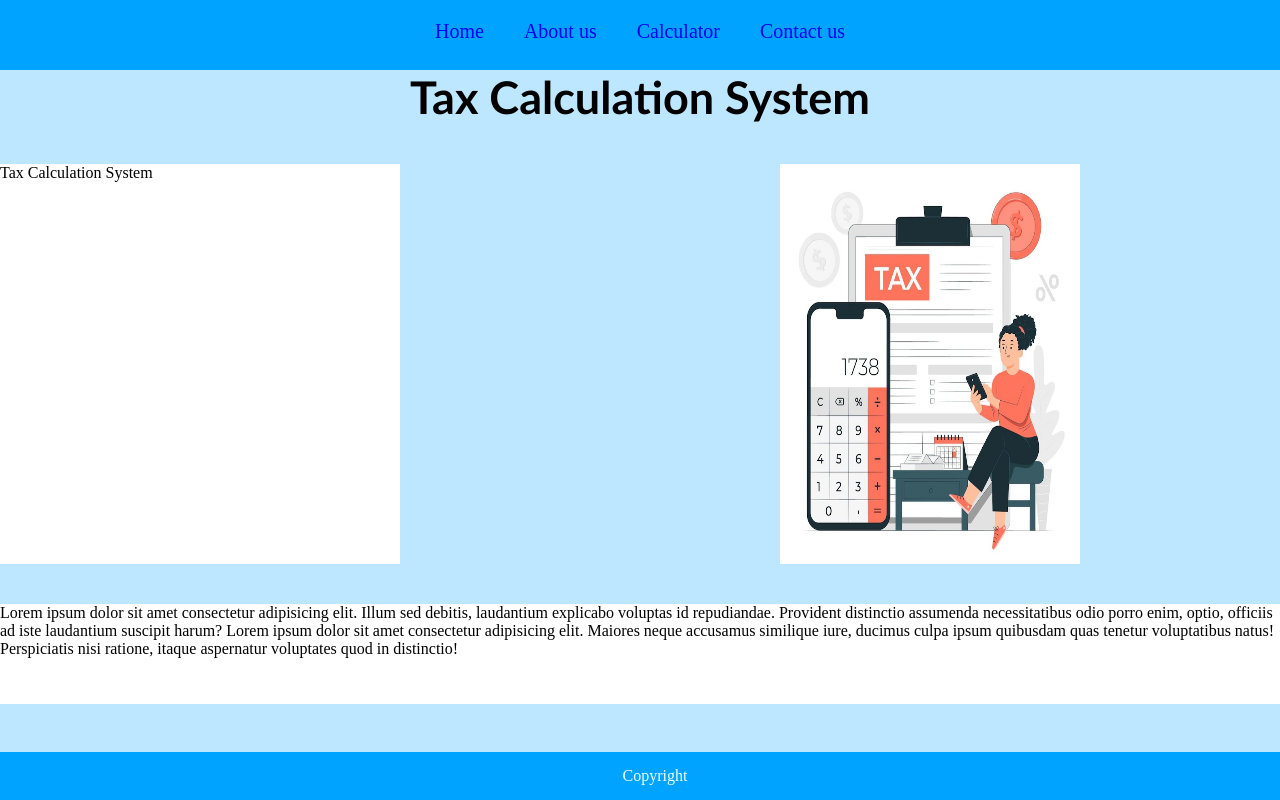
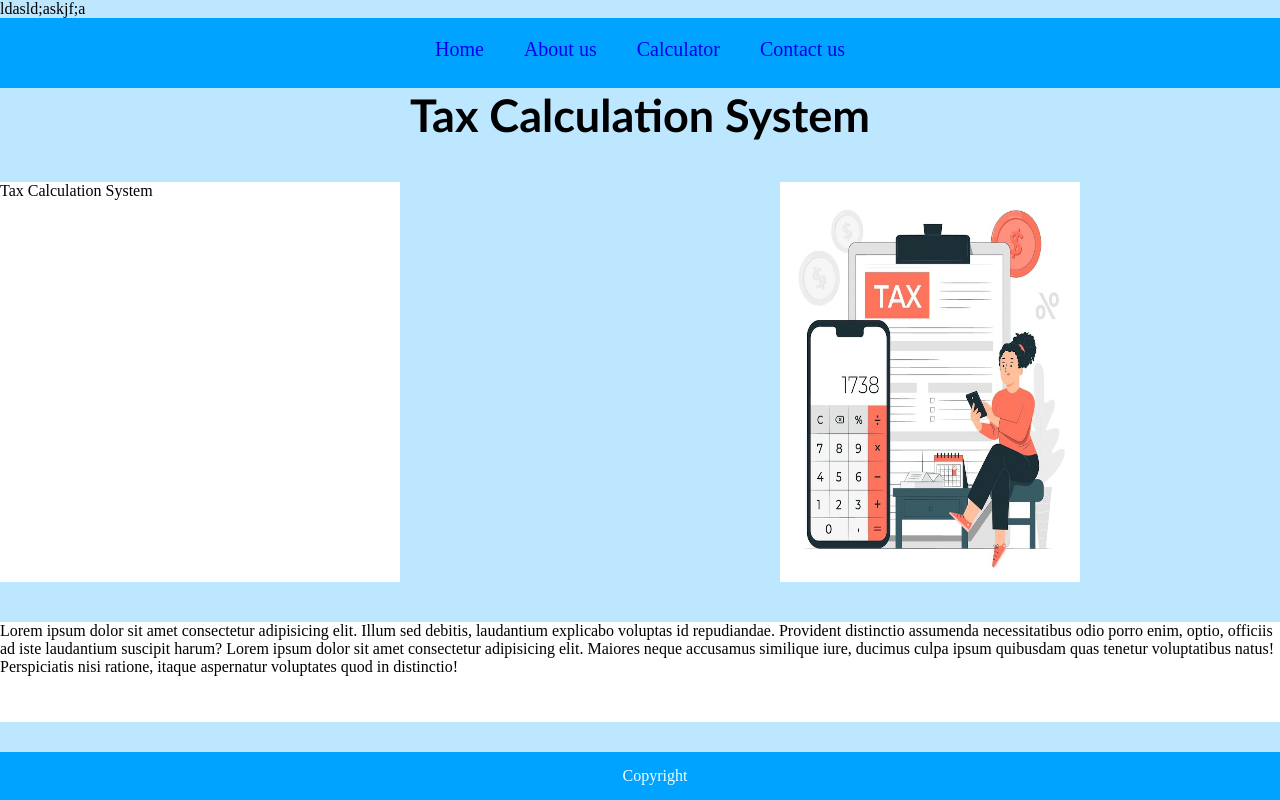
Before and after one commit to Prajeet111/Collaborative, a plain HTML site: page index.html in a window 1280 px wide. Drawn offline with Linux system fonts and the light colour scheme.

Commit message:
added p tag

```diff
--- a/index.html
+++ b/index.html
@@ -12,6 +12,7 @@
 
 </style>
 <body>
+    <p>ldasld;askjf;a</p>
     <section class="container">
         <div class="item">
             <a style="text-decoration: none;" href="./home.html">Home</a>
```
